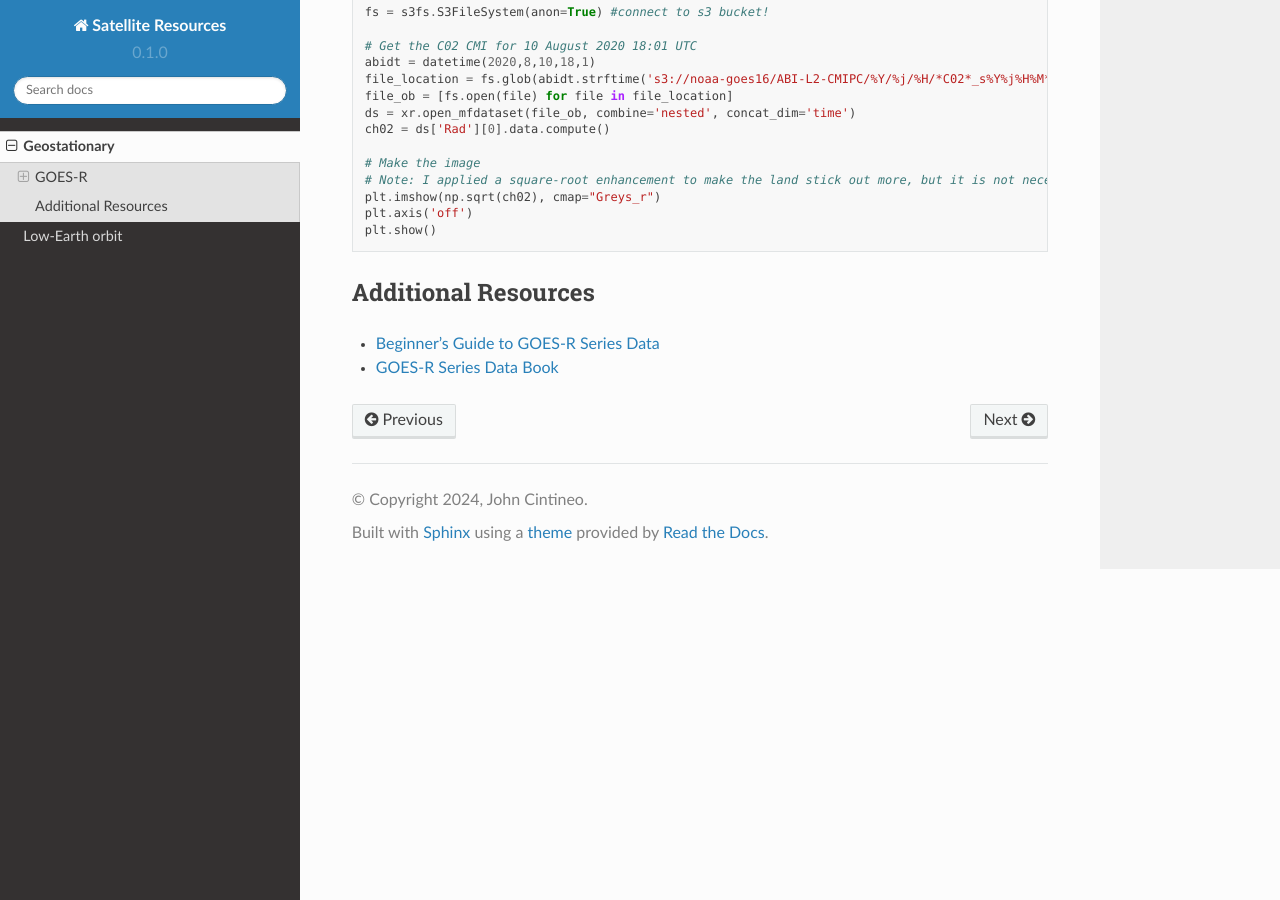
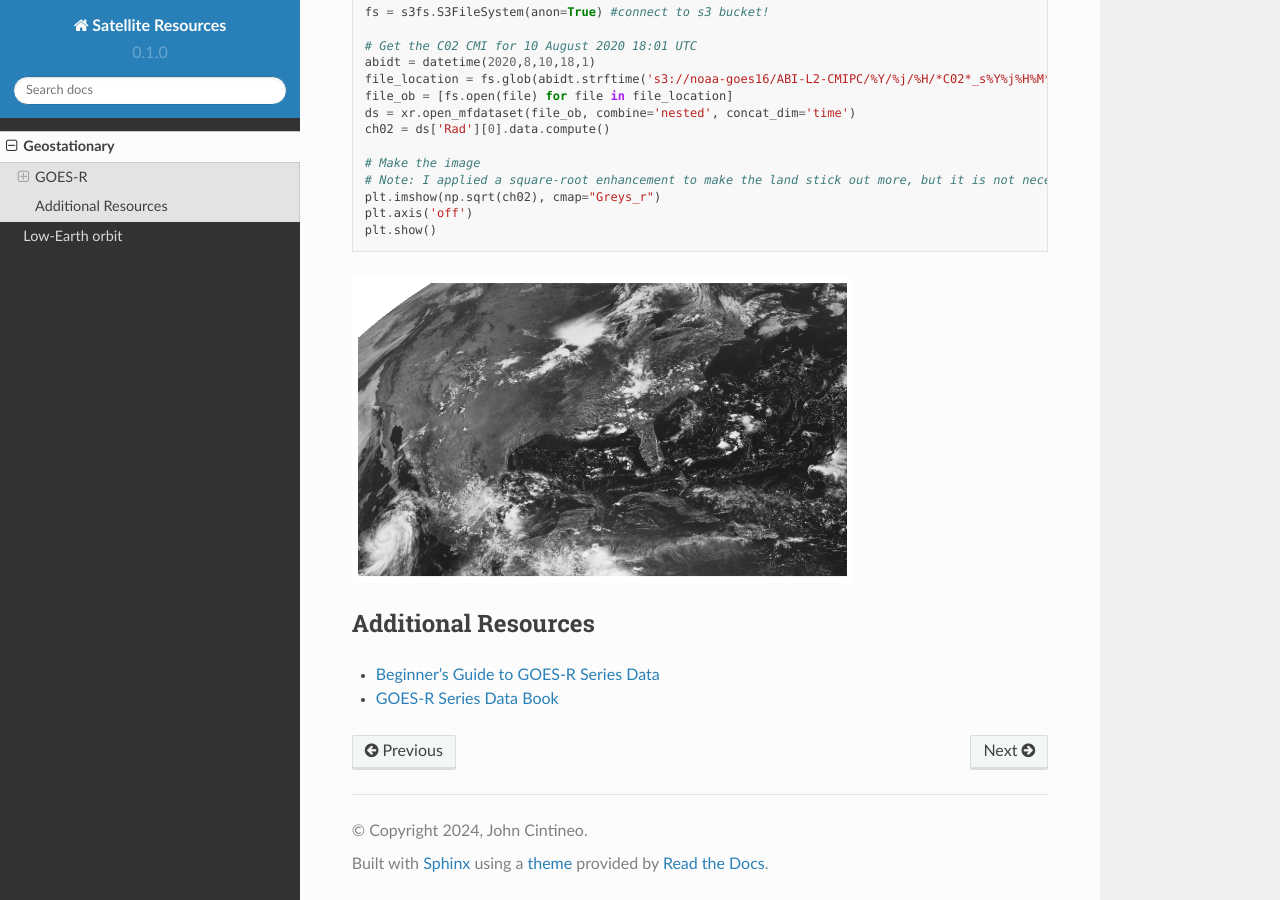
Before and after one commit to jlc248/satellite-resources, a Sphinx documentation site: the page built from docs/source/Geostationary.rst, in a window 1280 px wide and 900 px high, scrolled down 4486 px. Built offline with Sphinx 7.4.7 and the Read the Docs theme 2.0.0, drawn with Linux system fonts in a browser that asks for light colours.

Commit message:
Update Geostationary.rst

```diff
--- a/docs/source/Geostationary.rst
+++ b/docs/source/Geostationary.rst
@@ -163,6 +163,9 @@ On Linux command line, first ``pip install s3fs``. Then using Python,
     plt.axis('off')
     plt.show()
 
+.. image:: ../static/images/vis_20200810-1801.png
+  :width: 500
+  :alt: GOES-East CONUS visible (CH02) image.
 
 Additional Resources
 --------------------
```
